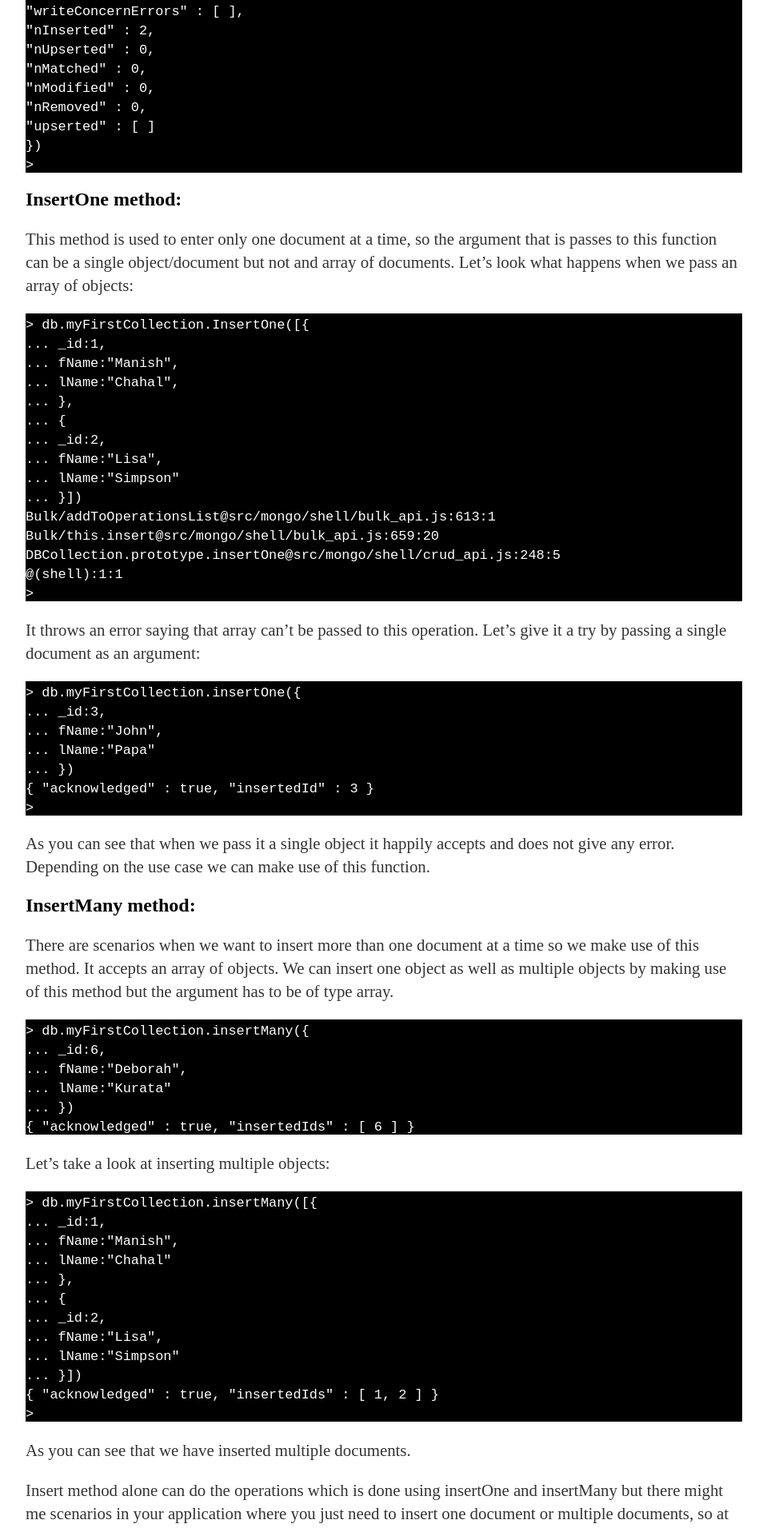
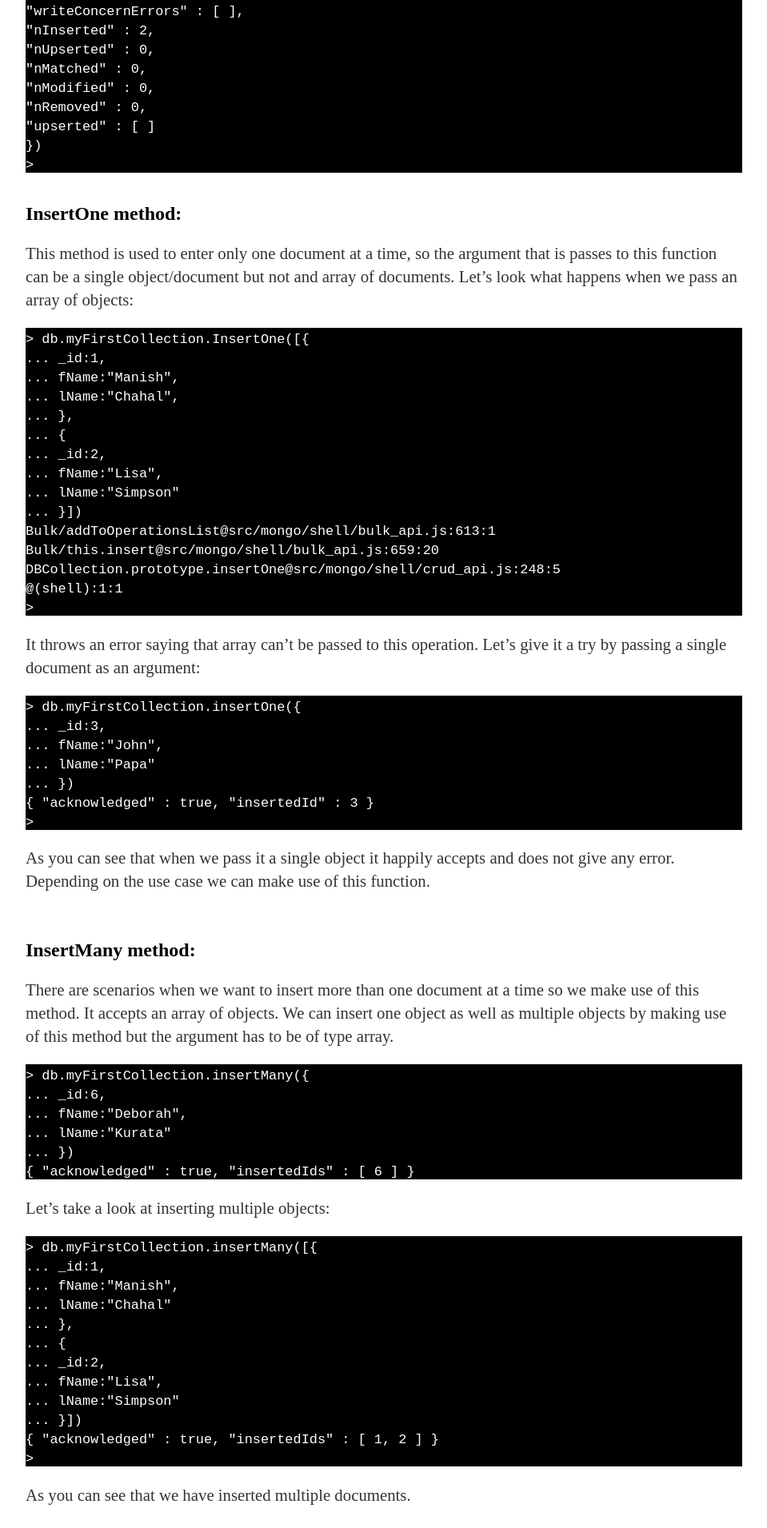
Before and after one commit to ManishChahal/manishchahal.github.io, a Jekyll site: the page built from _posts/2018-06-09-Basic-Operations-in-Mongo-Db--2.html, in a window 1280 px wide. Shown: the part 1407-3318 px from the top of the page at 80% size, without its empty margins (160-1119 px from the left). Built offline with Jekyll 4.4.1, drawn with Linux system fonts in a browser that asks for light colours.

Commit message:
Update 2018-06-09-Basic-Operations-in-Mongo-Db--2.html

```diff
--- a/_posts/2018-06-09-Basic-Operations-in-Mongo-Db--2.html
+++ b/_posts/2018-06-09-Basic-Operations-in-Mongo-Db--2.html
@@ -51,7 +51,7 @@ date: 2018-06-09
         })<br />
         &gt;
     </code>
-</div>
+</div><br />
 
 <h2>InsertOne method:</h2>
 <p>This method is used to enter only one document at a time, so the argument that is passes to this function can be a single object/document but not and array of documents. Let’s look what happens when we pass an array of objects:</p>
@@ -87,7 +87,7 @@ date: 2018-06-09
     </code>
 </div>
 <p>As you can see that when we pass it a single object it happily accepts and does not give any error. Depending on the use case we can make use of this function.</p>
-
+<br />
 <h2>InsertMany method:</h2>
 <p>There are scenarios when we want to insert more than one document at a time so we make use of this method. It accepts an array of objects. We can insert one object as well as multiple objects by making use of this method but the argument has to be of type array.</p>
 <div class="code">
```
